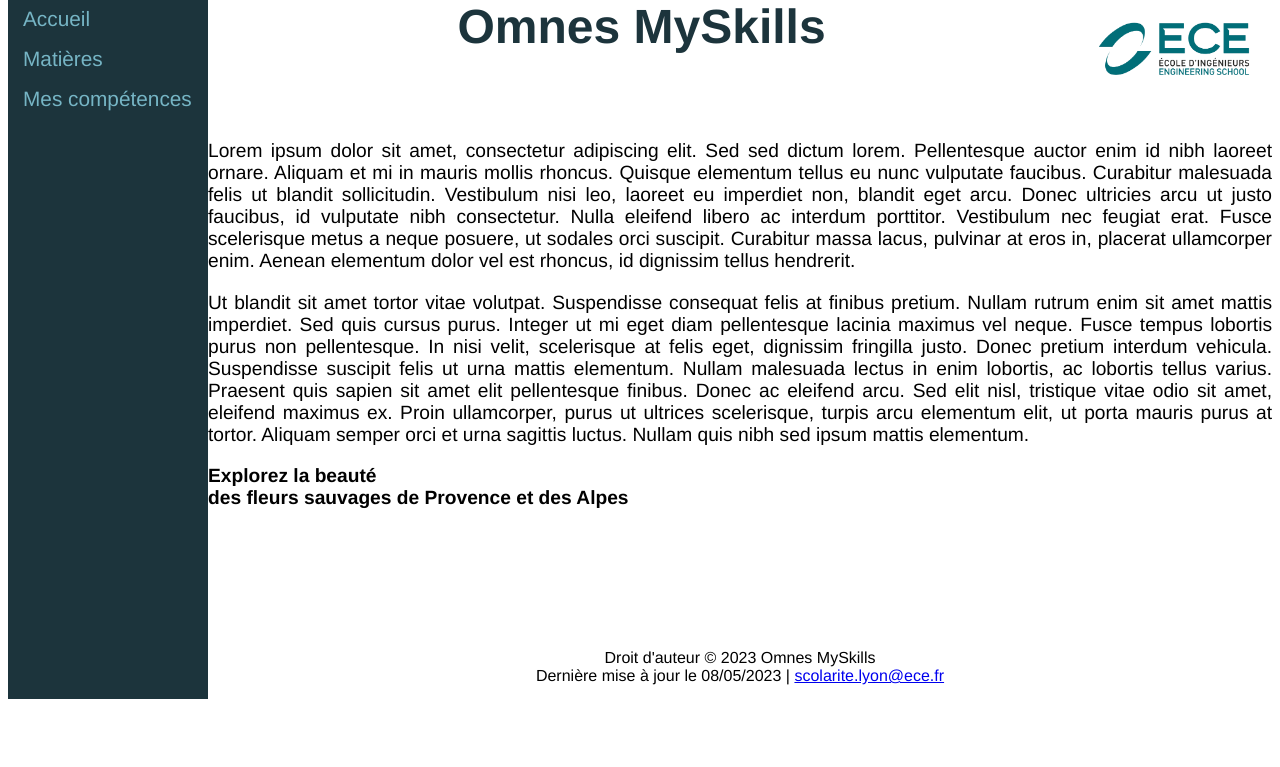
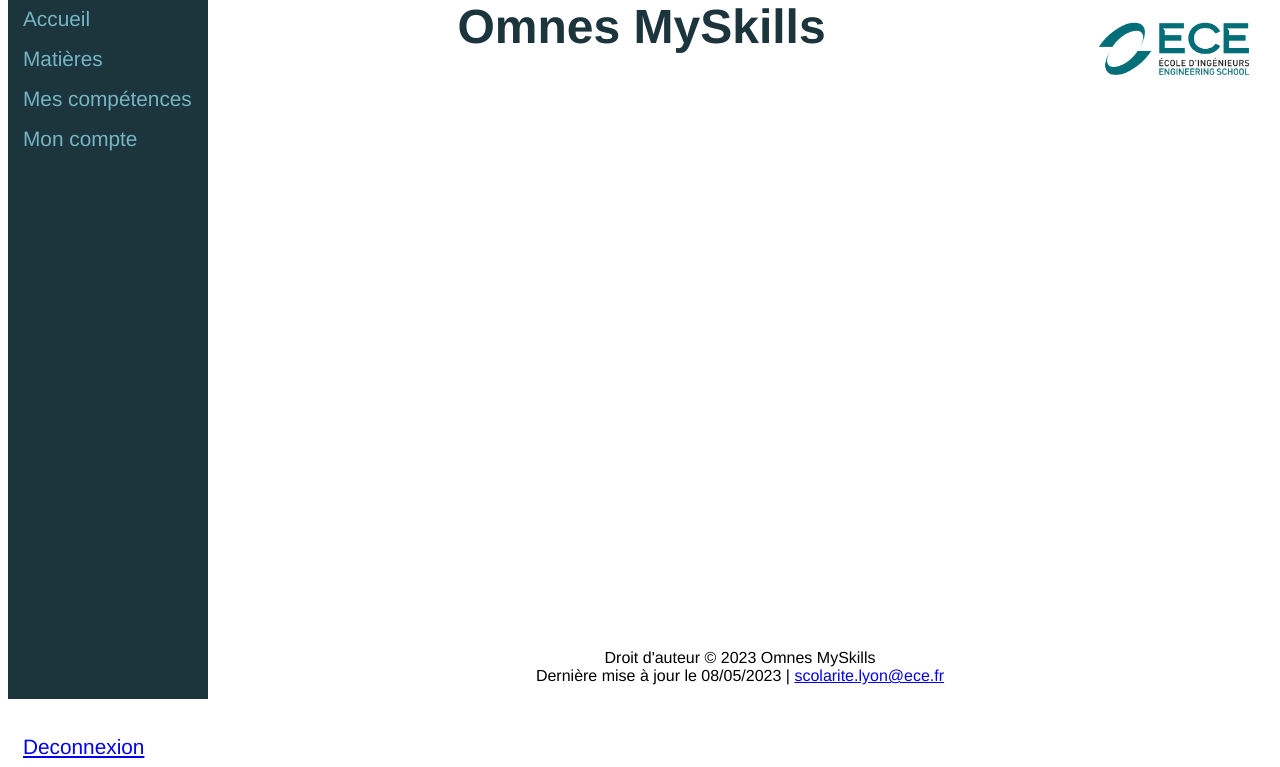
Before and after one commit to laurentdebize-ece/projet-web-dynamique-groupe-1-e-1, a PHP site: page /Accueil.html in a window 1280 px wide. Shown: the part 33-800 px from the top of the page. Run offline with PHP 8.4, Linux system fonts and the light colour scheme.

Commit message:
deconnexion

```diff
--- a/Accueil.css
+++ b/Accueil.css
@@ -8,6 +8,11 @@
 			height : 100px;
 			font-size: 1.5em;
 			color : #1c343c;
+		}
+		.deconnexion{
+			position: absolute;
+			bottom: 0;
+			color : white;
 		}
 		#nav {
 			color : #76b5c5;
--- a/Accueil.html
+++ b/Accueil.html
@@ -11,18 +11,14 @@
 		<div>Accueil</div>
 		<div>Matières</div>
 		<div>Mes compétences</div>
+		<div>Mon compte</div>
+		<div class="deconnexion"><a href ="Connexion.html">Deconnexion</a></div>
 	</div>
 	<div id="header">
 		<img src="ece.png" height="100" id="img">
 		<h1>Omnes MySkills</h1>
 	</div>
 	<div id="section">
-		<div id ="text">
-			<br>
-			<p>Lorem ipsum dolor sit amet, consectetur adipiscing elit. Sed sed dictum lorem. Pellentesque auctor enim id nibh laoreet ornare. Aliquam et mi in mauris mollis rhoncus. Quisque elementum tellus eu nunc vulputate faucibus. Curabitur malesuada felis ut blandit sollicitudin. Vestibulum nisi leo, laoreet eu imperdiet non, blandit eget arcu. Donec ultricies arcu ut justo faucibus, id vulputate nibh consectetur. Nulla eleifend libero ac interdum porttitor. Vestibulum nec feugiat erat. Fusce scelerisque metus a neque posuere, ut sodales orci suscipit. Curabitur massa lacus, pulvinar at eros in, placerat ullamcorper enim. Aenean elementum dolor vel est rhoncus, id dignissim tellus hendrerit.</p>
-			<p>Ut blandit sit amet tortor vitae volutpat. Suspendisse consequat felis at finibus pretium. Nullam rutrum enim sit amet mattis imperdiet. Sed quis cursus purus. Integer ut mi eget diam pellentesque lacinia maximus vel neque. Fusce tempus lobortis purus non pellentesque. In nisi velit, scelerisque at felis eget, dignissim fringilla justo. Donec pretium interdum vehicula. Suspendisse suscipit felis ut urna mattis elementum. Nullam malesuada lectus in enim lobortis, ac lobortis tellus varius. Praesent quis sapien sit amet elit pellentesque finibus. Donec ac eleifend arcu. Sed elit nisl, tristique vitae odio sit amet, eleifend maximus ex. Proin ullamcorper, purus ut ultrices scelerisque, turpis arcu elementum elit, ut porta mauris purus at tortor. Aliquam semper orci et urna sagittis luctus. Nullam quis nibh sed ipsum mattis elementum.</p>
-			<p><b>Explorez la beauté<br>des fleurs sauvages de Provence et des Alpes</b></p>
-		</div>
 	</div>
 	<div id="footer">
 		Droit d'auteur &copy; 2023 Omnes MySkills<br>
```
